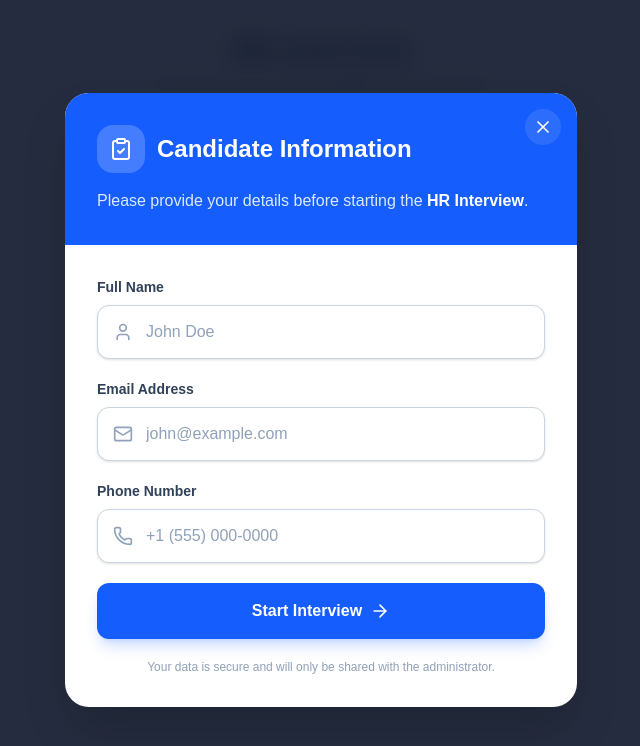
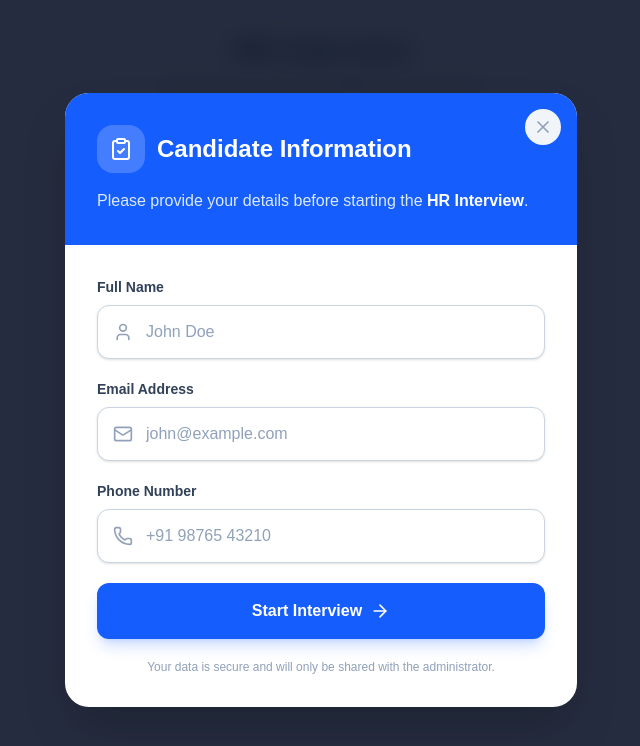
Before and after one commit to ayushvp1/ai-interview-platform, a Next.js app: page /interview/hr in a window 1280 px wide. Shown: the top 746 px of the page, without its empty margins (319-959 px from the left). Built offline with nearby package versions, Linux system fonts and the light colour scheme.

Commit message:
changes in the form and testing

```diff
--- a/app/admin/login/page.tsx
+++ b/app/admin/login/page.tsx
@@ -7,7 +7,7 @@ import { adminFetch, setAdminToken } from "@/lib/admin-api";
 
 export default function AdminLoginPage() {
     const [username, setUsername] = useState("admin");
-    const [password, setPassword] = useState("admin123!@#");
+    const [password, setPassword] = useState("");
     const [error, setError] = useState("");
     const [loading, setLoading] = useState(false);
     const router = useRouter();
--- a/components/CandidateGatekeeper.tsx
+++ b/components/CandidateGatekeeper.tsx
@@ -13,6 +13,7 @@ export default function CandidateGatekeeper({ interviewType, onComplete, onBack
     const [formData, setFormData] = useState({ name: "", email: "", phone: "" });
     const [loading, setLoading] = useState(false);
     const [isVisible, setIsVisible] = useState(false);
+    const [isSuccess, setIsSuccess] = useState(false);
 
     useEffect(() => {
         // Check if already filled in this session
@@ -38,12 +39,16 @@ export default function CandidateGatekeeper({ interviewType, onComplete, onBack
             const result = await response.json();
             if (result.success) {
                 localStorage.setItem("interview_user_info", JSON.stringify(result.data));
-                onComplete(result.data);
+                setIsSuccess(true);
+                setTimeout(() => onComplete(result.data), 1500);
+            } else {
+                setIsSuccess(true);
+                setTimeout(() => onComplete(formData), 1500);
             }
         } catch (error) {
             console.error("Error saving candidate:", error);
-            // Fallback: let them interview anyway if backend is down, but log error
-            onComplete(formData);
+            setIsSuccess(true);
+            setTimeout(() => onComplete(formData), 1500);
         } finally {
             setLoading(false);
         }
@@ -53,16 +58,34 @@ export default function CandidateGatekeeper({ interviewType, onComplete, onBack
 
     return (
         <div className="fixed inset-0 z-[100] bg-slate-900/90 backdrop-blur-md flex items-center justify-center p-6">
-            <div className="bg-white rounded-3xl shadow-2xl max-w-lg w-full overflow-hidden animate-in zoom-in-95 duration-300 relative">
-                {onBack && (
+            <div className="bg-white rounded-3xl shadow-2xl max-w-lg w-full overflow-hidden animate-in zoom-in-95 duration-300 relative min-h-[400px] flex flex-col justify-center">
+                {onBack && !isSuccess && (
                     <button
                         onClick={onBack}
-                        className="absolute top-4 right-4 z-10 p-2 bg-white/10 hover:bg-white/20 rounded-full text-white transition-colors"
+                        className="absolute top-4 right-4 z-10 p-2 bg-slate-100 hover:bg-slate-200 rounded-full text-slate-400 transition-colors"
                         title="Close"
                     >
                         <X className="w-5 h-5" />
                     </button>
                 )}
+
+                {isSuccess ? (
+                    <div className="p-12 text-center animate-in fade-in zoom-in duration-500">
+                        <div className="w-24 h-24 bg-green-100 rounded-full flex items-center justify-center mx-auto mb-8 shadow-inner">
+                            <ClipboardCheck className="w-12 h-12 text-green-600 animate-bounce" />
+                        </div>
+                        <h2 className="text-3xl font-bold text-slate-900 mb-4">Registration Successful!</h2>
+                        <p className="text-slate-500 text-lg">
+                            We've saved your details. Preparing your <span className="text-blue-600 font-bold capitalize">{interviewType} interview</span> environment...
+                        </p>
+                        <div className="mt-8 flex justify-center gap-1">
+                            {[1, 2, 3].map(i => (
+                                <div key={i} className="w-2 h-2 bg-blue-600 rounded-full animate-bounce" style={{ animationDelay: `${i * 0.15}s` }} />
+                            ))}
+                        </div>
+                    </div>
+                ) : (
+                    <>
                         <div className="bg-blue-600 p-8 text-white">
                             <div className="flex items-center gap-3 mb-4">
                                 <div className="w-12 h-12 bg-white/20 rounded-2xl flex items-center justify-center">
@@ -115,7 +138,7 @@ export default function CandidateGatekeeper({ interviewType, onComplete, onBack
                                         required
                                         value={formData.phone}
                                         onChange={e => setFormData({ ...formData, phone: e.target.value })}
-                                placeholder="+1 (555) 000-0000"
+                                        placeholder="+91 98765 43210"
                                         className="w-full bg-white border border-slate-300 rounded-xl py-3.5 pl-12 pr-4 text-slate-900 placeholder:text-slate-400 focus:outline-none focus:ring-2 focus:ring-blue-500/20 focus:border-blue-500 transition-all shadow-sm"
                                     />
                                 </div>
@@ -134,6 +157,8 @@ export default function CandidateGatekeeper({ interviewType, onComplete, onBack
                                 Your data is secure and will only be shared with the administrator.
                             </p>
                         </form>
+                    </>
+                )}
             </div>
         </div>
     );
```
Lines whose indentation alone changed are shown as unchanged.
